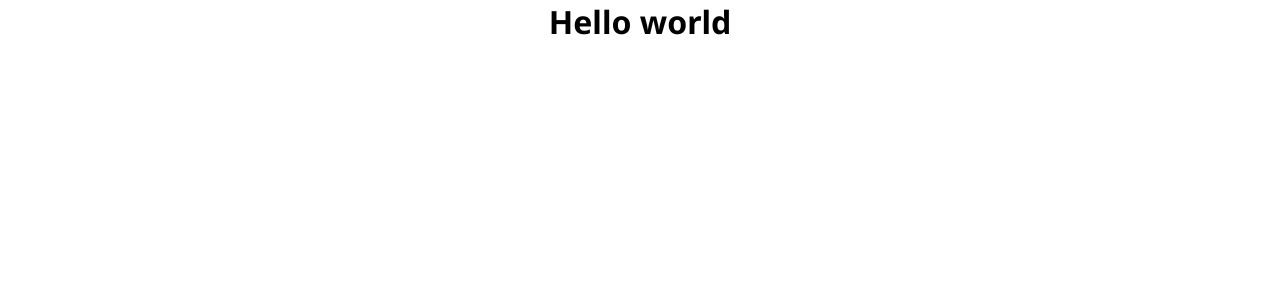
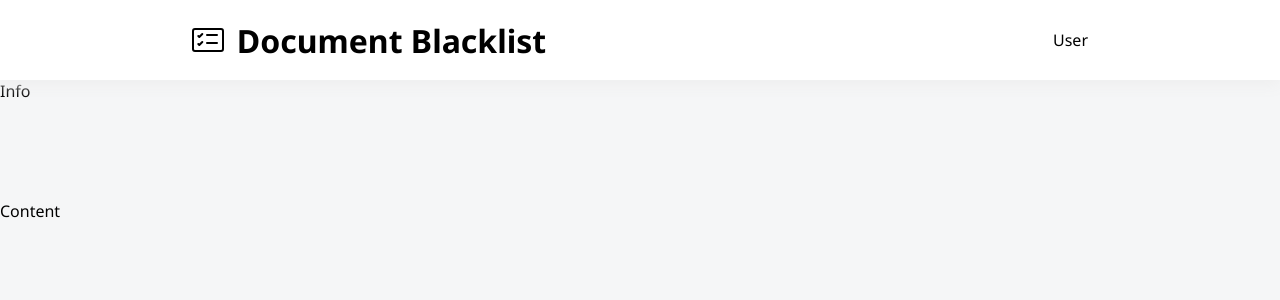
Before and after one commit to rodrigolemos/doc-blacklist, a React (Create React App) app in the folder ui/: page / in a window 1280 px wide. Shown: the top 300 px of the page. Built offline with nearby package versions, Linux system fonts and the light colour scheme.

Commit message:
feat(ui): add layout

```diff
--- a/ui/src/App.tsx
+++ b/ui/src/App.tsx
@@ -1,7 +1,11 @@
+import Layout from './components/layout';
+
 function App() {
   return (
     <div className="App">
-      <h1>Hello world</h1>
+      <Layout>
+        <span>Content</span>
+      </Layout>
     </div>
   );
 }
--- /dev/null
+++ b/ui/src/components/layout/index.tsx
@@ -0,0 +1,22 @@
+import { ReactElement } from 'react';
+import { Container } from './styles';
+
+import Navbar from '../../components/navbar';
+
+interface ILayout {
+  children: ReactElement | ReactElement[];
+}
+
+export default function Layout({ children }: ILayout): ReactElement {
+  return (
+    <Container>
+      <div className="nav">
+        <Navbar />
+      </div>
+      <div className="info">
+        Info
+      </div>
+      <div className="content">{children}</div>
+    </Container>
+  );
+}
--- /dev/null
+++ b/ui/src/components/layout/styles.ts
@@ -0,0 +1,26 @@
+import styled from 'styled-components';
+
+export const Container = styled.div`
+  width: 100vw;
+  display: grid;
+  grid-template-areas:
+    'nav'
+    'info'
+    'content';
+  grid-template-columns: 1fr;
+  grid-template-rows: 10vh 15vh 75vh;
+
+  background-color: #f5f6f7;
+
+  .nav {
+    grid-area: nav;
+  }
+
+  .info {
+    grid-area: info;
+  }
+
+  .content {
+    grid-area: content;
+  }
+`;
--- /dev/null
+++ b/ui/src/components/navbar/index.tsx
@@ -0,0 +1,21 @@
+import React, { ReactElement } from 'react';
+import { BsCardChecklist } from 'react-icons/bs';
+import { DesktopNav, NavContent, Title, User } from './styles';
+
+const Navbar: React.FC = (): ReactElement => {
+  return (
+    <>
+      <DesktopNav>
+        <NavContent>
+          <Title>
+            <BsCardChecklist />
+            <span>Document Blacklist</span>
+          </Title>
+          <User>User</User>
+        </NavContent>
+      </DesktopNav>
+    </>
+  );
+};
+
+export default Navbar;
--- /dev/null
+++ b/ui/src/components/navbar/styles.ts
@@ -0,0 +1,44 @@
+import styled from 'styled-components';
+
+export const DesktopNav = styled.nav`
+  z-index: 1;
+  position: fixed;
+  top: 0;
+  left: 0;
+
+  background-color: #fff;
+  box-shadow: 0px 5px 15px #eee;
+
+  width: 100%;
+  height: 10vh;
+
+  display: flex;
+  align-items: center;
+  justify-content: center;
+`;
+
+
+export const NavContent = styled.div`
+  display: flex;
+  align-items: center;
+  justify-content: space-between;
+
+  width: 70%;
+  height: 100%;
+`;
+
+export const Title = styled.h1`
+  font-size: 2rem;
+  display: flex;
+  align-items: center;
+
+  svg {
+    margin-right: 0.8rem;
+  }
+`;
+
+export const User = styled.div`
+  font-size: 1rem;
+  display: flex;
+  align-items: center;
+`;
```
